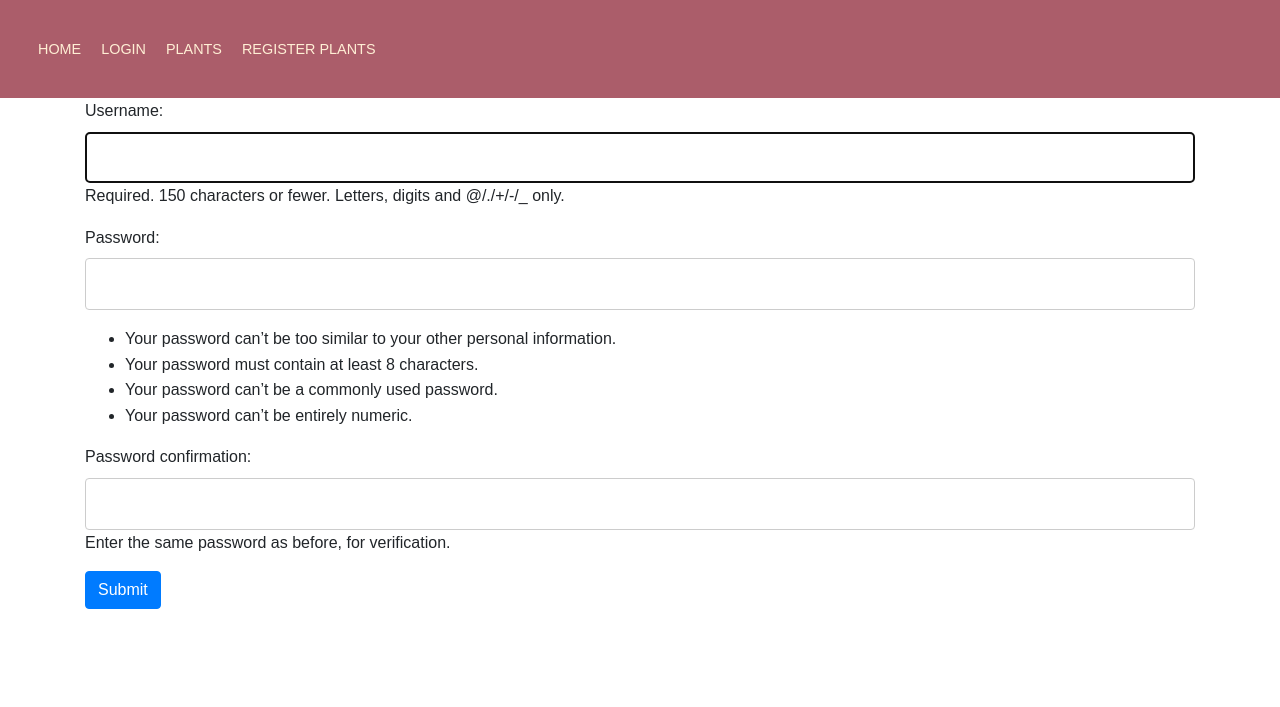
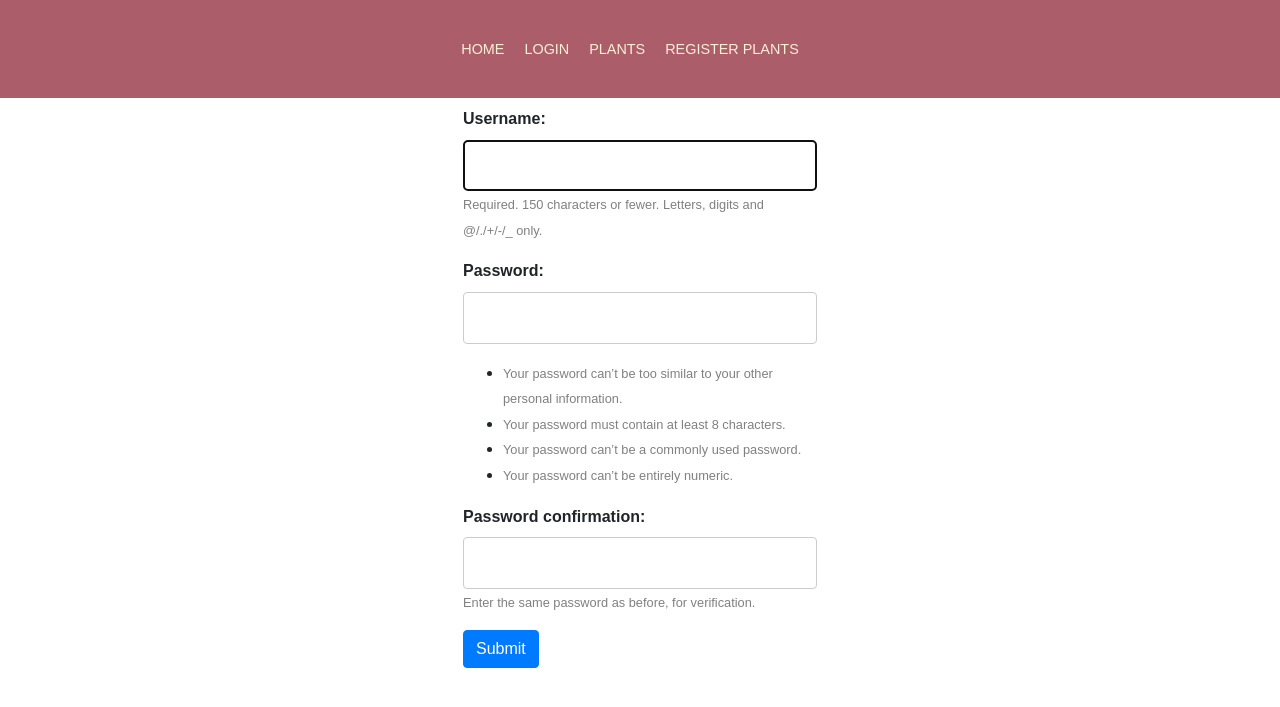
Before and after one commit to mattpavord/cactus, a Django app: page /signup/ in a window 1280 px wide. Shown: the top 707 px of the page. Run offline with Django 3.2, Linux system fonts and the light colour scheme.

Commit message:
Improve signup form

```diff
--- a/raincheck/static/css/styles.css
+++ b/raincheck/static/css/styles.css
@@ -80,6 +80,9 @@ body {
 
 /* FORMS */
 
+.skinny-form {
+    max-width: 30%;
+}
 
 input[type=text], input[type=password], select, textarea{
     width: 100%;
--- a/raincheck/templates/base_generic.html
+++ b/raincheck/templates/base_generic.html
@@ -13,7 +13,7 @@
 <body>
     <div class="container-flex">
         {% block sidebar %}
-            <div class="nav-bar">
+            <div class="navbar navbar-nav nav-bar">
                 <div class="left-side">
                     <div class="nav-link-wrapper">
                         <a href="{% url 'index' %}">Home</a>
@@ -25,7 +25,7 @@
                         <a href="{% url 'plants' %}">Plants</a>
                     </div>
                     <div class="nav-link-wrapper">
-                        <a href="{% url 'plant-register' %}">Register plants</a>
+                        <a href="{% url 'catalogue-plant' %}">Register plants</a>
                     </div>
                 </div>
             </div>
--- a/registration/templates/signup.html
+++ b/registration/templates/signup.html
@@ -1,11 +1,22 @@
 {% extends 'base_generic.html' %}
 
 {% block content %}
-    <div class="container form-group">
+    <div class="container form-group m-auto pt-2 skinny-form">
         <form method="post">
             {% csrf_token %}
-            {{ form.as_p }}
-            <input type="submit" class="btn btn-primary mb-2" name="signup">
+            {% for field in form %}
+                <p>
+                    <b>{{ field.label_tag }}</b><br>
+                    {{ field }}
+                    {% if field.help_text %}
+                        <small style="color: grey">{{ field.help_text }}</small>
+                    {% endif %}
+                    {% for error in field.errors %}
+                        <p style="color: red">{{ error }}</p>
+                    {% endfor %}
+                </p>
+            {% endfor %}
+                <input type="submit" class="btn btn-primary mb-2" name="signup">
         </form>
     </div>
 {% endblock %}
```
